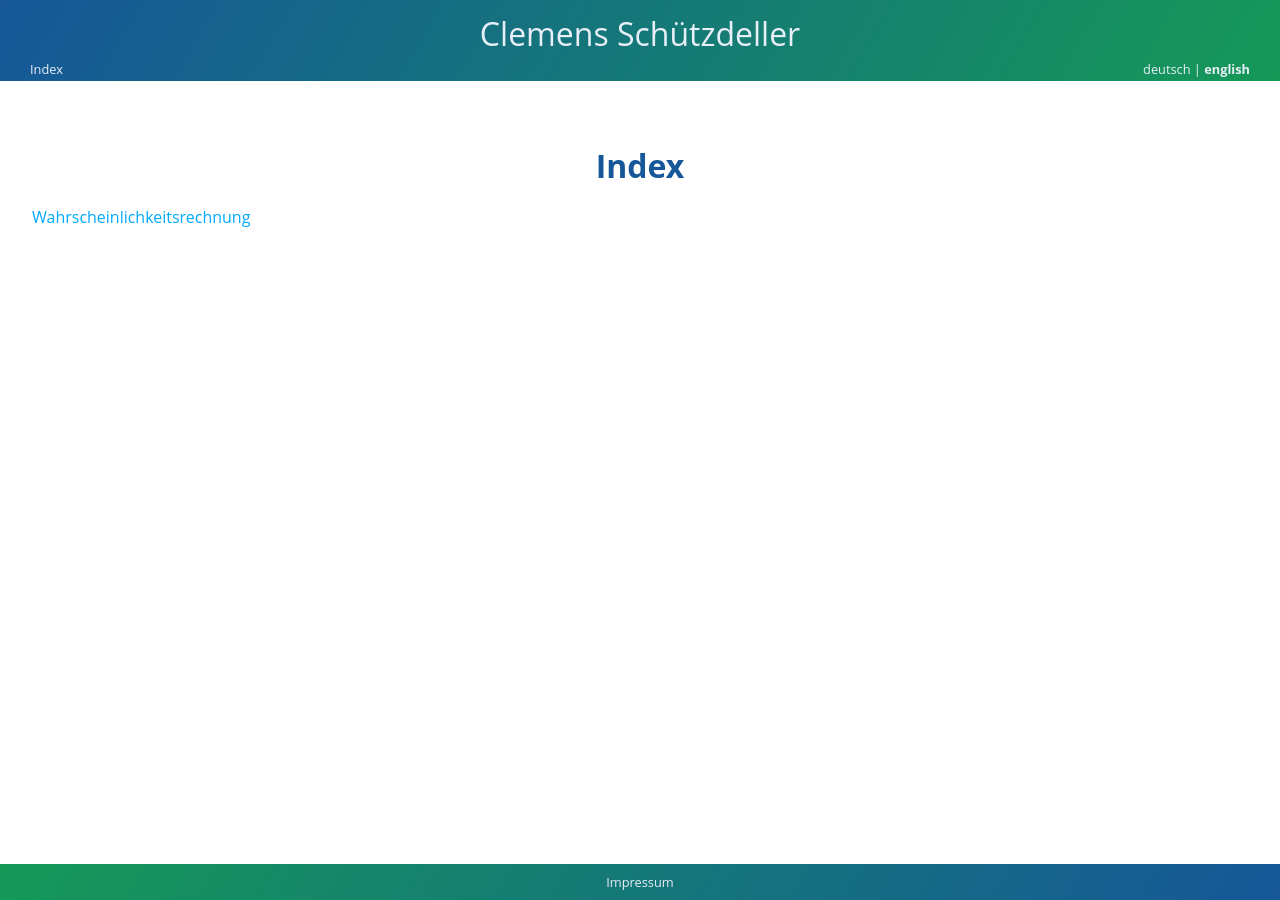
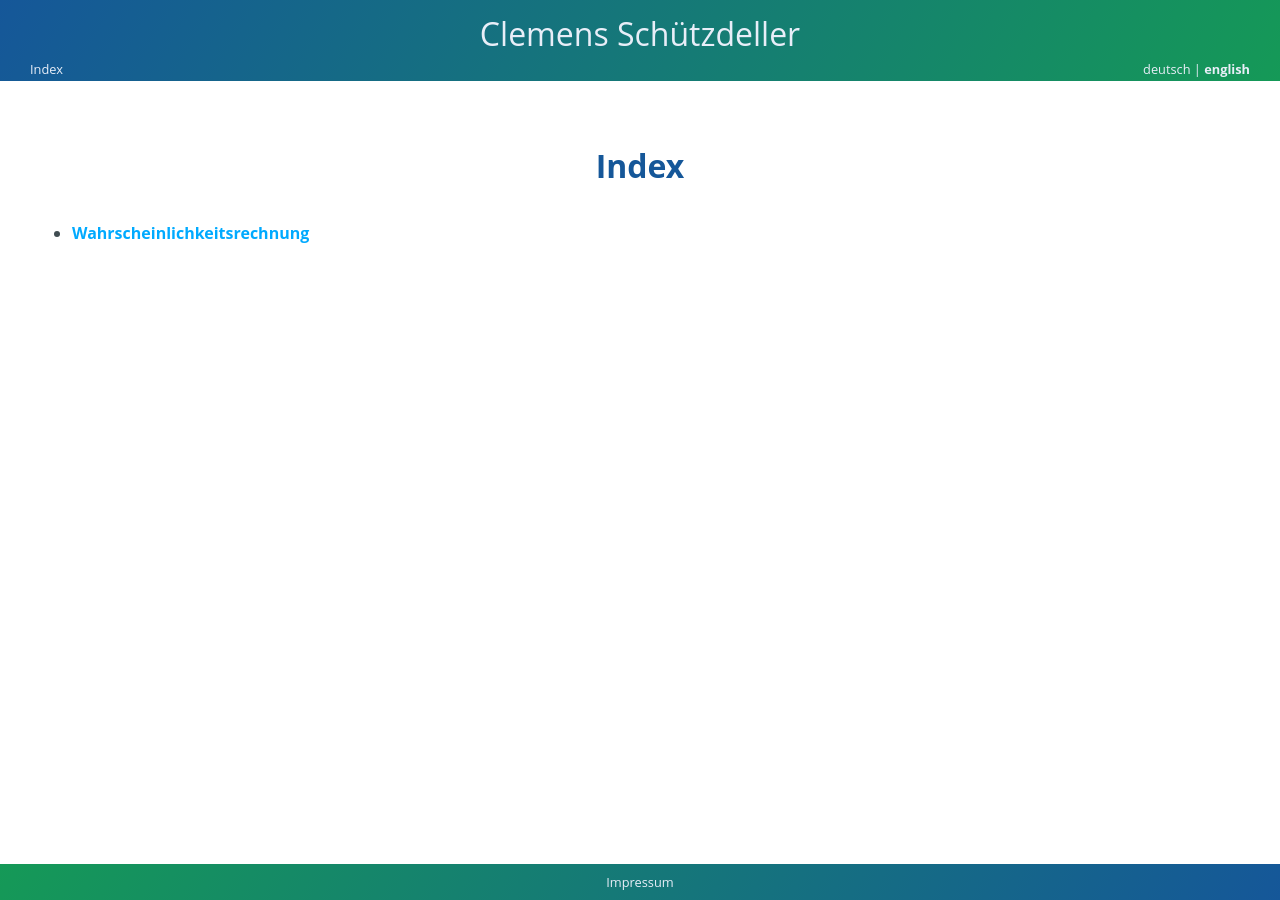
Before and after one commit to cs-LA/home, a Jekyll site: the page built from Pages.md, in a window 1280 px wide. Built offline with Jekyll 4.4.1, drawn with Linux system fonts in a browser that asks for light colours; our own code applies the rules of GitHub Pages for plain Markdown files.

Commit message:
Update Pages.md

```diff
--- a/Pages.md
+++ b/Pages.md
@@ -1,3 +1,3 @@
 # Index
 
-[Wahrscheinlichkeitsrechnung](Wahrscheinlichkeitsrechnung.html)
+ - **[Wahrscheinlichkeitsrechnung](Wahrscheinlichkeitsrechnung.html)**
```
